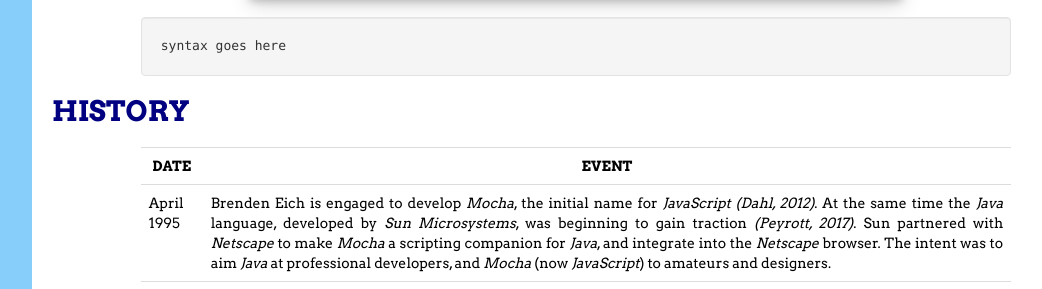
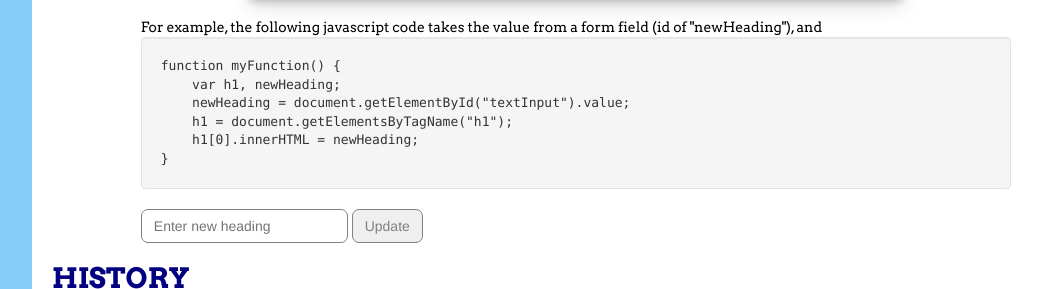
Before and after one commit to tarrantja/tarrantja.github.io, a plain HTML site: page javascript_info.html in a window 1280 px wide. Shown: the part 756-1045 px from the top of the page, without its empty margins (160-1202 px from the left). Drawn offline with nearby package versions, Linux system fonts and the light colour scheme.

Commit message:
Added javascript DOM model form

```diff
--- a/javascript_info.html
+++ b/javascript_info.html
@@ -2,7 +2,7 @@
 <html lang="en-US">
 
 <head>
-    <title>Webpage Title</title>
+    <title>Javascript (JS)</title>
     <meta charset="UTF-8">
     <meta name="viewport" content="width=device-width, initial-scale=1">
 
@@ -11,6 +11,20 @@
 
     <!--My Custom StyleSheet-->
     <link rel="stylesheet" href="mystylesheet1.css">
+
+    <script>
+        function myFunction() {
+            var h1, newHeading;
+            newHeading = document.getElementById("textInput").value;
+            if (newHeading=="") {
+                alert("Please enter a heading");
+            } else {
+                h1 = document.getElementsByTagName("h1");
+                h1[0].innerHTML = newHeading;
+            }
+
+        }
+    </script>
 
 </head>
 
@@ -28,31 +42,52 @@
         <h1>JavaScript (JS)</h1>
     </div>
 
-    <div class="purpose section">
+    <div class="section">
         <h2>Purpose</h2>
 
-        <p>JavaScript was purpose built as the programming language of HTML and the Web <cite><a href="https://www.w3schools.com/js/default.asp">(W3 Schools, 2020)</a></cite>. It was born out of a vision from Netscape Communications founder Marc Andreesen to make the web more dynamic. Simple enough for non-programmers to pick-up while allowing interactions with web pages </p>
+        <p>JavaScript was purpose built as the programming language of HTML and the Web <cite><a
+                    href="https://www.w3schools.com/js/default.asp">(W3 Schools, 2020)</a></cite>. It was born out of a
+            vision from Netscape Communications founder Marc Andreesen to make the web more dynamic. Simple enough for
+            non-programmers to pick-up while allowing interactions with web pages </p>
 
         <!--<p>This page should describe the purpose and evolution of javascript in web applications (about 500 words). The website should demonstrate applications of javascript, including dynamic DOM manipulation, forms, and using AJAX to consume resources from 3rd party sites. For example, the current weather from the <a href="http://reg.bom.gov.au/fwo/IDW60901/IDW60901.94610.json">Bureau of Meteorology</a>, <a href="http://ergast.com/mrd/">F1 race results</a> or your <a href="https://cypressnorth.com/programming/how-toeasily-display-a-twitter-feed-using-javascript/">latest tweets</a>.</p>-->
 
     </div>
 
-    <div class="description section">
+    <div class="section">
         <h2>Document Object Model (DOM)</h2>
-        <p>The browser creates a DOM when the pages is loaded. The DOM is an object model, where each element is represented as a descendent of the encolsing element, as shown in the figure to the right. JavaScript is able to dynamically access and update the content and style of the web page through the DOM.</p>
+        <p>The browser creates a DOM when the pages is loaded. The DOM is an object model, where each element is
+            represented as a descendent of the encolsing element, as shown in the figure to the right. JavaScript is
+            able to dynamically access and update the content and style of the web page through the DOM.</p>
         <div class="figure">
             <img src="https://www.w3schools.com/js/pic_htmltree.gif" alt="Figure shoing DOM">
             <div class="caption">
-                <p><strong>Graphical Representation of the Document Object Model<br><cite><a href="https://www.w3schools.com/js/js_htmldom.asp">(W3 Schools, 2020)</a></cite></strong></p>
+                <p><strong>Graphical Representation of the Document Object Model<br><cite><a
+                                href="https://www.w3schools.com/js/js_htmldom.asp">(W3 Schools,
+                                2020)</a></cite></strong></p>
             </div>
         </div>
 
+        <p>For example, the following javascript code takes the value from a form field (id of "newHeading"), and </p>
+
+
         <div class="well">
-            <pre>syntax goes here</pre>
+            <pre>function myFunction() {
+    var h1, newHeading;
+    newHeading = document.getElementById("textInput").value;
+    h1 = document.getElementsByTagName("h1");
+    h1[0].innerHTML = newHeading;
+}</pre>
         </div>
+        <br>
+            <div class="myForm">
+                <input type="text" placeholder="Enter new heading" id="textInput" required>
+                <button type="button" onclick="myFunction()">Update</button>
+            </div>
+
     </div>
 
-    <div class="history section" style="padding-bottom:300px">
+    <div class="section">
         <h2>History</h2>
         <table class="table">
             <tr>
@@ -61,66 +96,107 @@
             </tr>
             <tr>
                 <td>April 1995</td>
-                <td>Brenden Eich is engaged to develop <em>Mocha</em>, the initial name for <em>JavaScript</em> <cite><a href="https://books.google.com.au/books?id=Aigg5gl_CTYC">(Dahl, 2012)</a></cite>. At the same time the <em>Java</em> language, developed by <em>Sun Microsystems</em>, was beginning to gain traction <cite><a href="https://auth0.com/blog/a-brief-history-of-javascript/">(Peyrott, 2017)</a></cite>. Sun partnered with <em>Netscape</em> to make <em>Mocha</em> a scripting companion for <em>Java</em>, and integrate into the <em>Netscape</em> browser. The intent was to aim <em>Java</em> at professional developers, and <em>Mocha</em> (now <em>JavaScript</em>) to amateurs and designers.
+                <td>Brenden Eich is engaged to develop <em>Mocha</em>, the initial name for <em>JavaScript</em> <cite><a
+                            href="https://books.google.com.au/books?id=Aigg5gl_CTYC">(Dahl, 2012)</a></cite>. At the
+                    same time the <em>Java</em> language, developed by <em>Sun Microsystems</em>, was beginning to gain
+                    traction <cite><a href="https://auth0.com/blog/a-brief-history-of-javascript/">(Peyrott,
+                            2017)</a></cite>. Sun partnered with <em>Netscape</em> to make <em>Mocha</em> a scripting
+                    companion for <em>Java</em>, and integrate into the <em>Netscape</em> browser. The intent was to aim
+                    <em>Java</em> at professional developers, and <em>Mocha</em> (now <em>JavaScript</em>) to amateurs
+                    and designers.
                 </td>
             </tr>
             <tr>
                 <td>May 1995</td>
-                <td>There is immense internal pressure to close the deal with <em>Sun</em>. Therefore Brendan Eich creates a working prototype for <em>Mocha</em> within several weeks, and it is integrated into the <em>Netscape</em> browser <cite><a href="https://auth0.com/blog/a-brief-history-of-javascript/">(Peyrott, 2017)</a></cite>. <em>Mocha</em> is renamed <em>LiveScript</em>.
+                <td>There is immense internal pressure to close the deal with <em>Sun</em>. Therefore Brendan Eich
+                    creates a working prototype for <em>Mocha</em> within several weeks, and it is integrated into the
+                    <em>Netscape</em> browser <cite><a
+                            href="https://auth0.com/blog/a-brief-history-of-javascript/">(Peyrott, 2017)</a></cite>.
+                    <em>Mocha</em> is renamed <em>LiveScript</em>.
                 </td>
             </tr>
             <tr>
                 <td>Dec 1995</td>
-                <td>The deal between <em>Netscape</em> and <em>Sun</em> is closed, and the language is renamed <em>JavaScript</em><cite><a href="https://auth0.com/blog/a-brief-history-of-javascript/">(Peyrott, 2017)</a></cite>.</td>
+                <td>The deal between <em>Netscape</em> and <em>Sun</em> is closed, and the language is renamed
+                    <em>JavaScript</em><cite><a href="https://auth0.com/blog/a-brief-history-of-javascript/">(Peyrott,
+                            2017)</a></cite>.</td>
             </tr>
 
             <tr>
                 <td>Aug 1996</td>
-                <td><em>Microsoft</em> implements their own version of <em>JavaScript</em> (<em>JScript</em>) in <em>Internet Explorer 3.0</em>. Implementation of <em>JavaScript</em> is beginning to fragment <cite><a href="https://auth0.com/blog/a-brief-history-of-javascript/">(Peyrott, 2017)</a></cite>.</td>
+                <td><em>Microsoft</em> implements their own version of <em>JavaScript</em> (<em>JScript</em>) in
+                    <em>Internet Explorer 3.0</em>. Implementation of <em>JavaScript</em> is beginning to fragment
+                    <cite><a href="https://auth0.com/blog/a-brief-history-of-javascript/">(Peyrott, 2017)</a></cite>.
+                </td>
             </tr>
 
             <tr>
                 <td>Nov 1996</td>
-                <td>Industry association <em>ECMA</em> begins standardisation of <em>JavaScript</em> <cite><a href="https://auth0.com/blog/a-brief-history-of-javascript/">(Peyrott, 2017)</a></cite>. The purpose of standardization is to better control the evolution of the language and prevent fragmentation. The language described by this standard would be called <em>ECMAScript</em>. <em>JavaScript</em> remains the commercial name for <em>ECMAScript</em>.</td>
+                <td>Industry association <em>ECMA</em> begins standardisation of <em>JavaScript</em> <cite><a
+                            href="https://auth0.com/blog/a-brief-history-of-javascript/">(Peyrott, 2017)</a></cite>. The
+                    purpose of standardization is to better control the evolution of the language and prevent
+                    fragmentation. The language described by this standard would be called <em>ECMAScript</em>.
+                    <em>JavaScript</em> remains the commercial name for <em>ECMAScript</em>.</td>
             </tr>
 
             <tr>
                 <td>June 1997</td>
-                <td>The first version of <em>ECMAScript</em> is released <cite><a href="https://auth0.com/blog/a-brief-history-of-javascript/">(Peyrott, 2017)</a></cite>.</td>
+                <td>The first version of <em>ECMAScript</em> is released <cite><a
+                            href="https://auth0.com/blog/a-brief-history-of-javascript/">(Peyrott, 2017)</a></cite>.
+                </td>
             </tr>
 
             <tr>
                 <td>June 1998</td>
-                <td>The second version of <em>ECMAScript</em> is released to resolve inconsistences between the <em>ECMA</em> and <em>ISO</em> standards <cite><a href="https://auth0.com/blog/a-brief-history-of-javascript/">(Peyrott, 2017)</a></cite>. </td>
+                <td>The second version of <em>ECMAScript</em> is released to resolve inconsistences between the
+                    <em>ECMA</em> and <em>ISO</em> standards <cite><a
+                            href="https://auth0.com/blog/a-brief-history-of-javascript/">(Peyrott, 2017)</a></cite>.
+                </td>
             </tr>
 
             <tr>
                 <td>June 1998</td>
-                <td><em>ECMAScript 3</em> is released, bringing in regular expressions, do-while blocks, exceptions and try/catch blocks, improved error handling, among other functionality <cite><a href="https://auth0.com/blog/a-brief-history-of-javascript/">(Peyrott, 2017)</a></cite>.</td>
+                <td><em>ECMAScript 3</em> is released, bringing in regular expressions, do-while blocks, exceptions and
+                    try/catch blocks, improved error handling, among other functionality <cite><a
+                            href="https://auth0.com/blog/a-brief-history-of-javascript/">(Peyrott, 2017)</a></cite>.
+                </td>
             </tr>
             <tr>
                 <td>June 1998</td>
-                <td><em>Asynchronous JavaScript and XML (AJAX)</em> is developed as a technique to allow pages to be updated on the fly, not only as a result of a user event <cite><a href="https://garrettsmith.net/blog/archives/2006/01/microsoft_inven_1.html">(Smith, 2006)</a></cite>.</td>
+                <td><em>Asynchronous JavaScript and XML (AJAX)</em> is developed as a technique to allow pages to be
+                    updated on the fly, not only as a result of a user event <cite><a
+                            href="https://garrettsmith.net/blog/archives/2006/01/microsoft_inven_1.html">(Smith,
+                            2006)</a></cite>.</td>
             </tr>
             <tr>
                 <td>2008</td>
-                <td>After 8 years <em>ECMAScript 4</em> is scrapped amongst disagreement over the direction of the language <cite><a href="https://auth0.com/blog/a-brief-history-of-javascript/">(Peyrott, 2017)</a></cite>.</td>
+                <td>After 8 years <em>ECMAScript 4</em> is scrapped amongst disagreement over the direction of the
+                    language <cite><a href="https://auth0.com/blog/a-brief-history-of-javascript/">(Peyrott,
+                            2017)</a></cite>.</td>
             </tr>
             <tr>
                 <td>2009</td>
-                <td><em>ECMAScript 5</em> (previously known as <em>ECMAScript 3.1</em>) is signed off, becoming one of the most supported versions of <em>JavaScript</em> <cite><a href="https://auth0.com/blog/a-brief-history-of-javascript/">(Peyrott, 2017)</a></cite>.</td>
+                <td><em>ECMAScript 5</em> (previously known as <em>ECMAScript 3.1</em>) is signed off, becoming one of
+                    the most supported versions of <em>JavaScript</em> <cite><a
+                            href="https://auth0.com/blog/a-brief-history-of-javascript/">(Peyrott, 2017)</a></cite>.
+                </td>
             </tr>
             <tr>
                 <td>2015</td>
-                <td><em>ECMAScript 6</em> (later renamed <em>ECMAScript 2015</em>) is released, implementing some of the big features of the discarded <em>ECMAScript 4</em> <cite><a href="https://auth0.com/blog/a-brief-history-of-javascript/">(Peyrott, 2017)</a></cite>.</td>
+                <td><em>ECMAScript 6</em> (later renamed <em>ECMAScript 2015</em>) is released, implementing some of the
+                    big features of the discarded <em>ECMAScript 4</em> <cite><a
+                            href="https://auth0.com/blog/a-brief-history-of-javascript/">(Peyrott, 2017)</a></cite>.
+                </td>
             </tr>
             <tr>
                 <td>2016-2018</td>
-                <td><em>ECMAScript</em> versions are released yearly and named after the year of release<cite><a href="https://auth0.com/blog/a-brief-history-of-javascript/">(Peyrott, 2017)</a></cite>.</td>
+                <td><em>ECMAScript</em> versions are released yearly and named after the year of release<cite><a
+                            href="https://auth0.com/blog/a-brief-history-of-javascript/">(Peyrott, 2017)</a></cite>.
+                </td>
             </tr>
 
         </table>
-    </div">
+        </div">
 
 
 </body>
--- a/mystylesheet1.css
+++ b/mystylesheet1.css
@@ -73,14 +73,21 @@ h2 {
     padding-bottom: 0;
 }
 
-.section p, .section table{
+.section p, .section table, .well{
     width:80%;
     margin: auto;
 }
 
-.well {
-    width: 80%;
-    margin: auto;
+.myForm {
+    width:80%;
+    margin:auto;
+}
+
+.form-control {
+    max-width: 400px;
+    margin:auto;
+    padding:auto;
+
 }
 
 #stylelist {
@@ -162,3 +169,16 @@ img {
 .caption p {
     text-align: center;
 }
+
+input[type="text"] {
+    border: 1px solid gray;
+    border-radius: 0.5em;
+    padding: 6px 12px;
+}
+
+button {
+    border: 1px solid gray;
+    border-radius: 0.5em;
+    padding: 6px 12px;
+    color:gray;
+}
```
